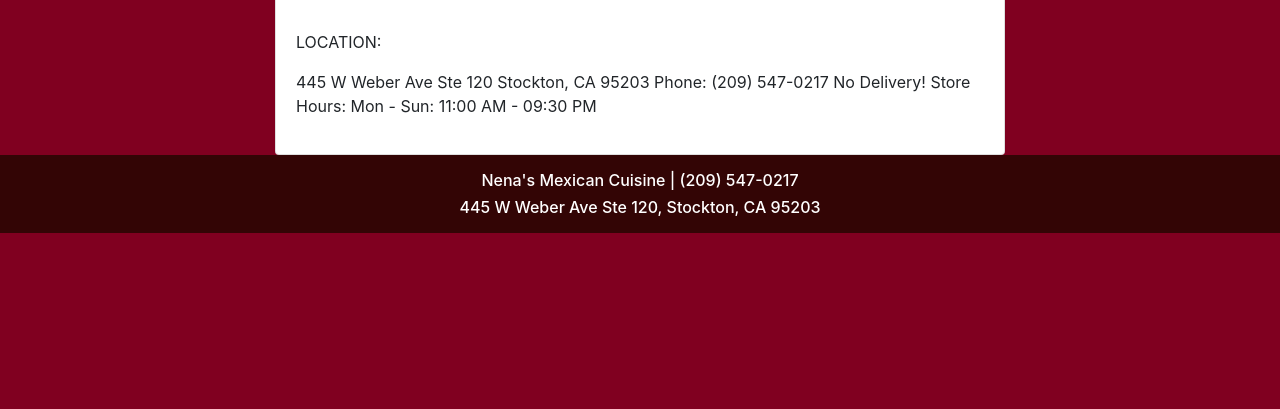
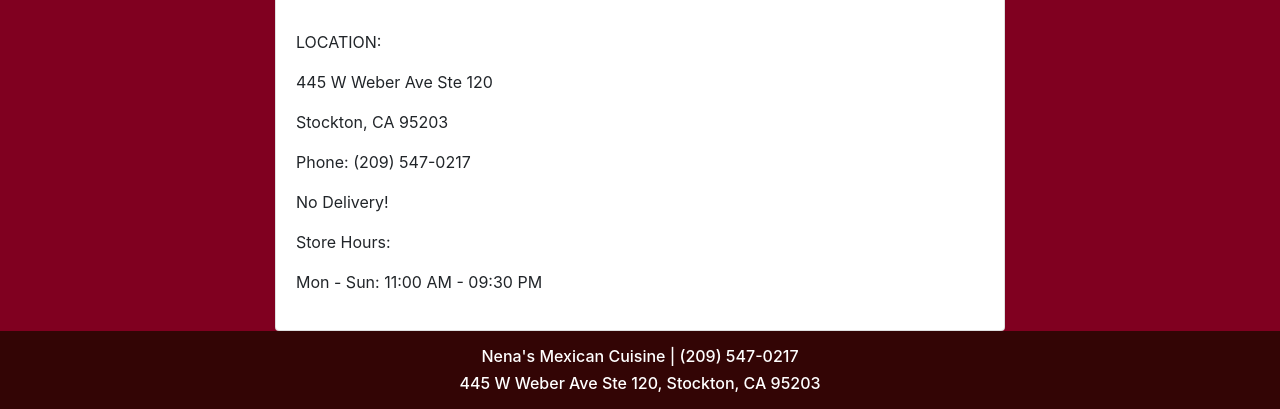
Before and after one commit to lomase/Project4, a plain HTML site: page aboutUs.html in a window 1280 px wide. Shown: the part 1277-1686 px from the top of the page. Before the commit the page ends 1510 px from the top, so only its background shows below. Drawn offline with nearby package versions, Linux system fonts and the light colour scheme.

Commit message:
aboutUS updated list

```diff
--- a/aboutUs.html
+++ b/aboutUs.html
@@ -62,11 +62,11 @@
           <div class="card" style="width: auto;">
             <img src="/images/upperViewNight.jpg" class="card-img-top" alt="...">
             <div class="card-body">
-              <p class="card-text">Nena's Mexican Cuisine offers delicious dining and takeout to Stockton, CA.
+              <p class="card-text">
+                Nena's Mexican Cuisine offers delicious dining and takeout to Stockton, CA.
 
                 Nena's Mexican Cuisine is a cornerstone in the Stockton community and has been recognized for
-                its
-                outstanding Mexican cuisine, excellent service and friendly staff.
+                its outstanding Mexican cuisine, excellent service and friendly staff.
 
                 Our Mexican restaurant is known for its modern interpretation of classic dishes and its
                 insistence on
@@ -81,12 +81,24 @@
             <div class="card-body">
               <p class="card-text">
                 <p>LOCATION:</p>
+                <ul>
                   445 W Weber Ave Ste 120
+                </ul>
+                <ul>
                   Stockton, CA 95203
+                </ul>
+                <ul>
                   Phone: (209) 547-0217
+                </ul>
+                <ul>
                   No Delivery!
+                </ul>
+                <ul>
                   Store Hours:
+                </ul>
+                <ul>
                   Mon - Sun: 11:00 AM - 09:30 PM</p>
+                </ul>
             </div>
           </div>
         </div>
--- a/css/style.css
+++ b/css/style.css
@@ -107,3 +107,7 @@
 .fontWhite{
     color: white;
 }
+
+ul{
+    padding: 0;
+}
```
Lines whose indentation alone changed are shown as unchanged.
